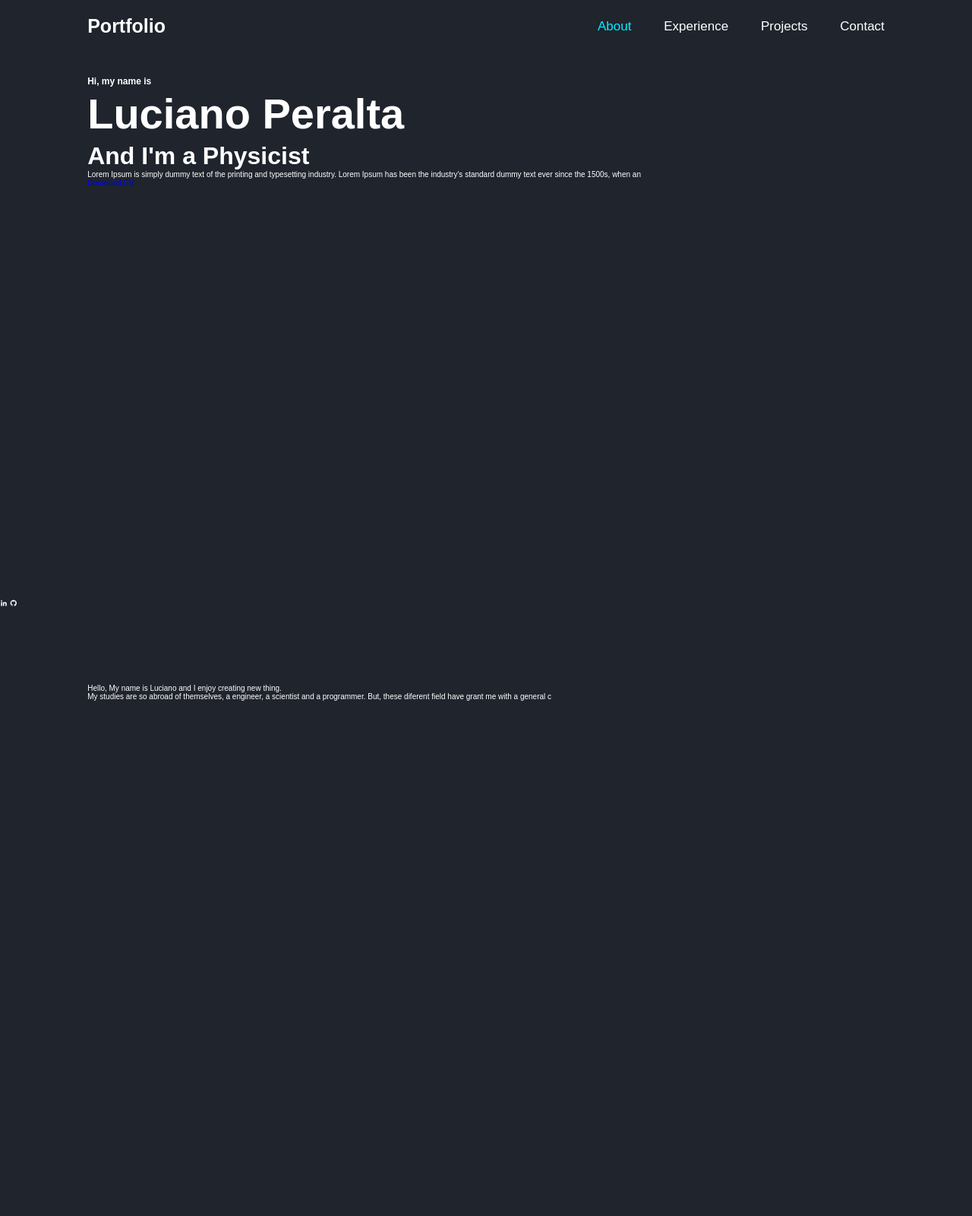
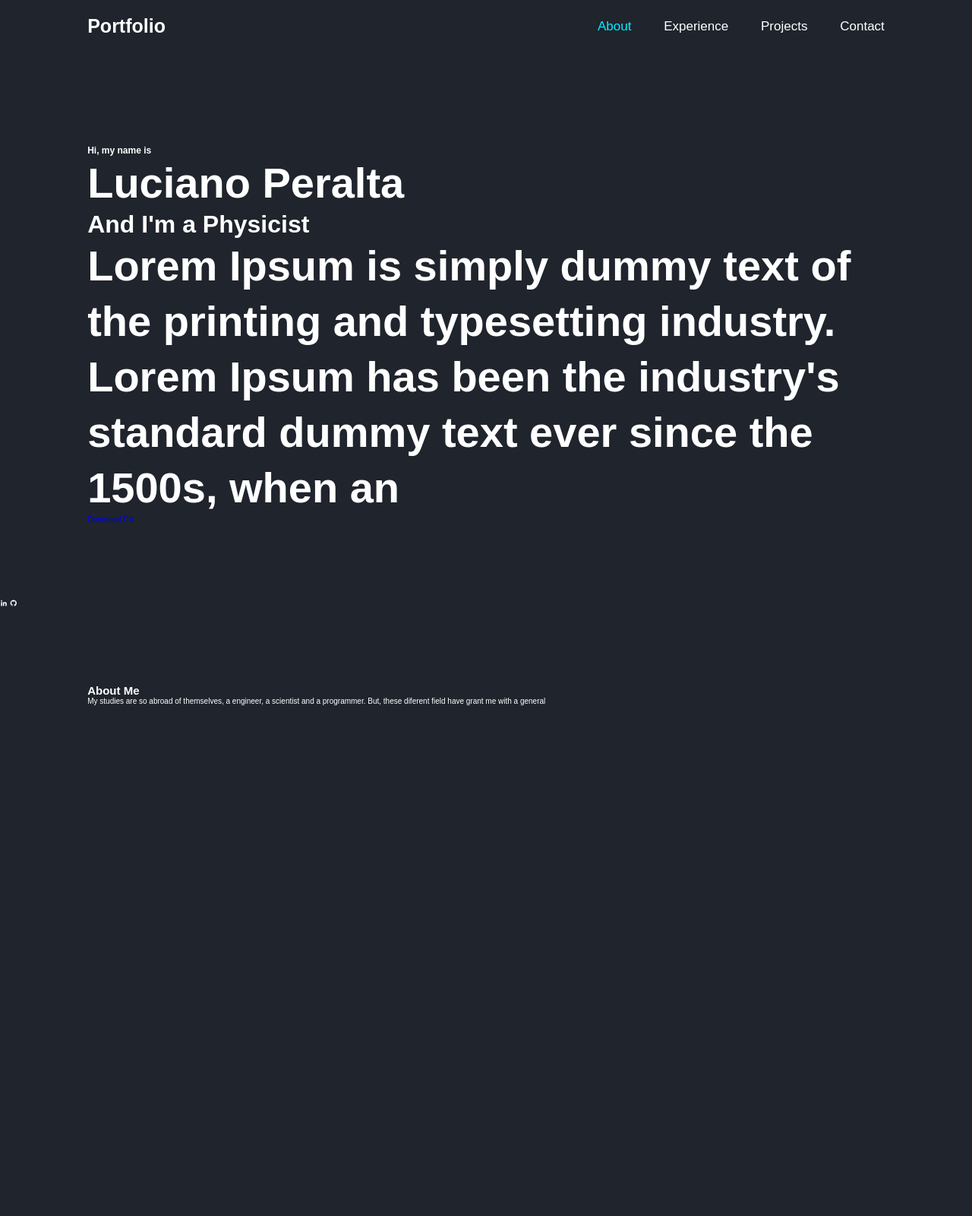
Before and after one commit to Lbasp/Portfolio, a Django app: page / in a window 1280 px wide. Shown: the whole page at 76% size. Run offline with Django 4.2, Linux system fonts and the light colour scheme.

Commit message:
new css files

```diff
--- a/static/styles/main.css
+++ b/static/styles/main.css
@@ -1,4 +1,4 @@
-* {
+ * {
   margin:0;
   padding: 0;
   box-sizing: border-box;
@@ -97,10 +97,18 @@ section {
   font-weight: 700;
   line-height:1.3;
 }
+.home-content p {
+  font-size: 5.6rem;
+  font-weight: 700;
+  line-height: 1.3;
+}
 .sidebar a {
   justify-content: start;
   align-items: center;
+  position: relative;
 }
+
+
 #menu-icon {
   font-size:3.6rem;
   color: var(--text-color);
--- a/templates/main.html
+++ b/templates/main.html
@@ -29,7 +29,7 @@
     </div>
 
     <!-- home section design -->
-    <section class="class" id="home">
+    <section class="home" id="home">
         <div class="home-content">
             <h4>Hi, my name is</h4>
             <h1>Luciano Peralta</h1>
@@ -45,14 +45,15 @@
     </section>
 
     <!-- About section desing -->
-    <section class="about">
+    <section class="about" id="about">
+        <!-- <div class="about-img">
+            <img src="#" alt="">
+        </div> -->
         <div class="about-content">
-            <p>
-                Hello, My name is Luciano and I enjoy creating new thing.
-
-            </p>
-
-            <p>My studies are so abroad of themselves, a engineer, a scientist and a programmer. But, these diferent field have grant me with a general c </p>
+            <h2 class="heading"> About <span>Me</span></h2>
+            <p>My studies are so abroad of themselves, a engineer, a
+                scientist and a programmer. But, these diferent field have
+                grant me with a general</p>
         </div>
     </section>
 </body>
```
